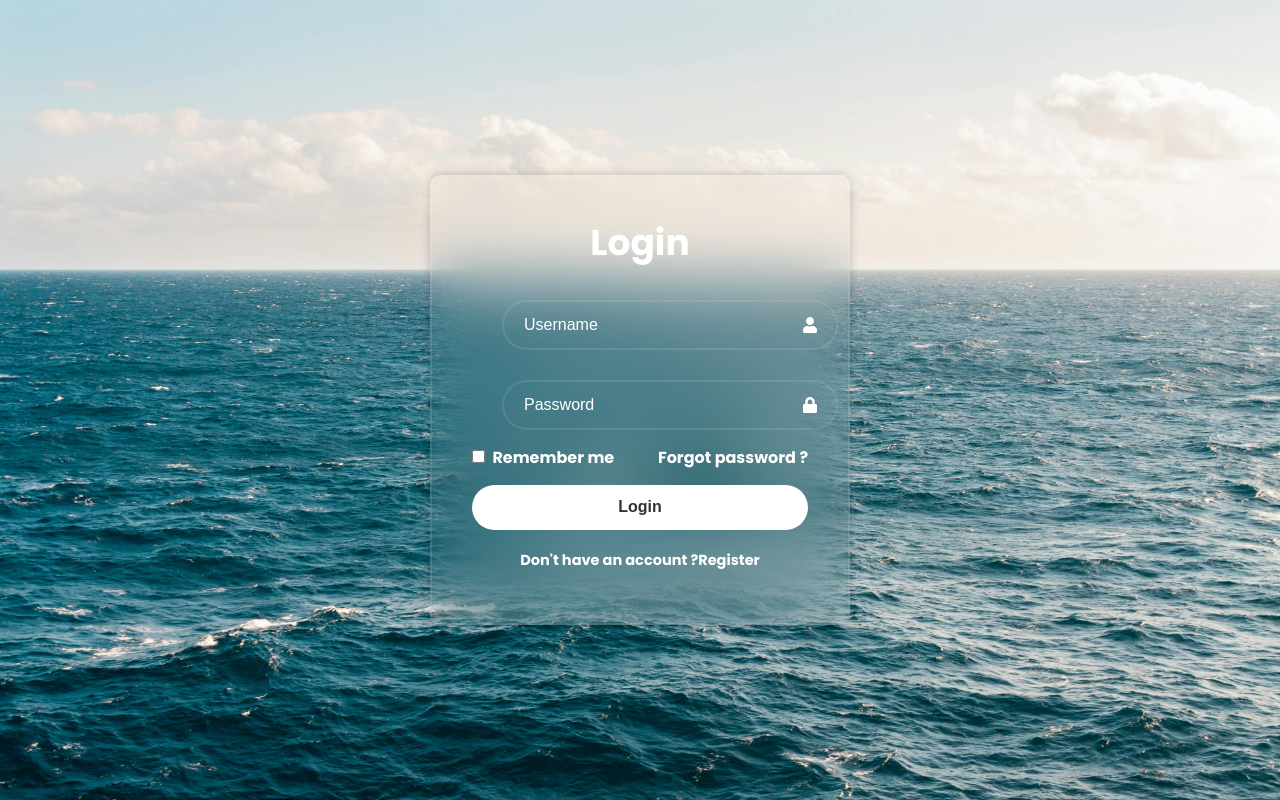
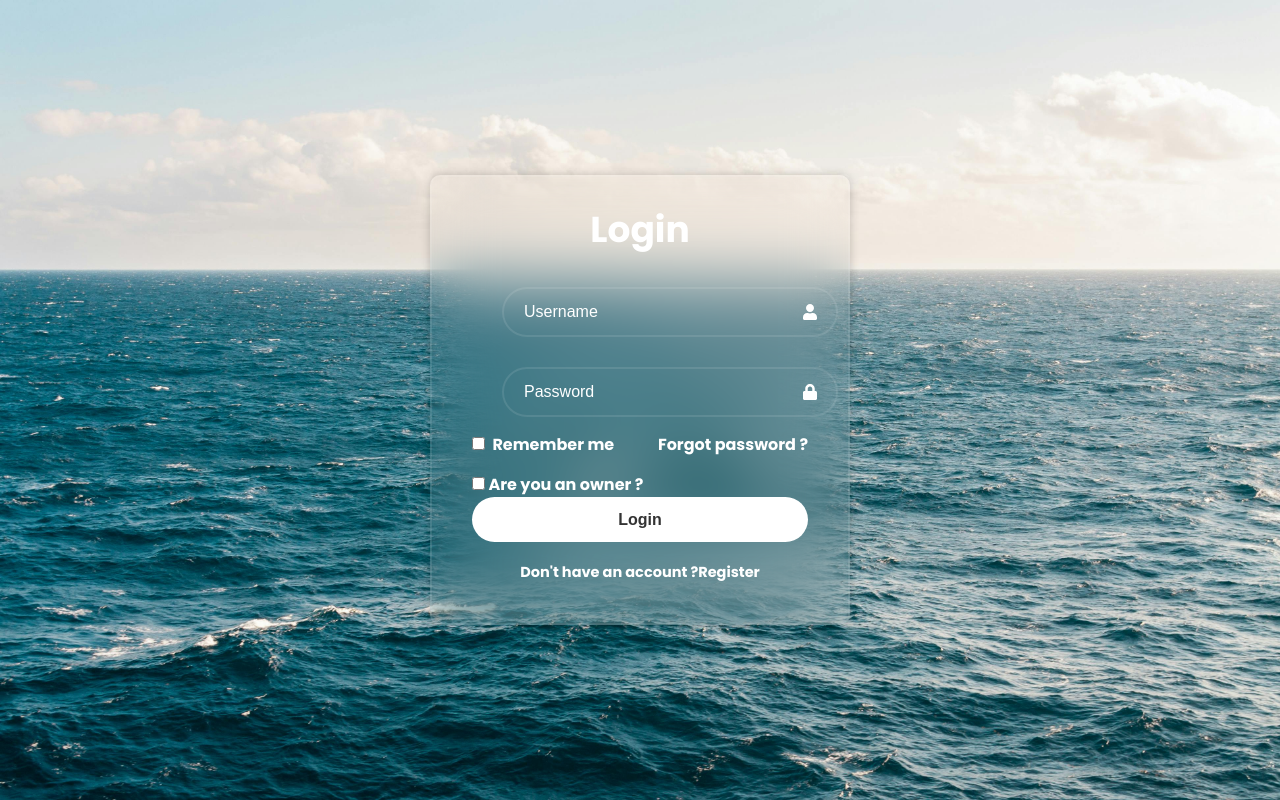
Before and after one commit to sibistean95/ProiectFIS, a React (Create React App) app in the folder travelease/: page / in a window 1280 px wide. Built offline with nearby package versions, Linux system fonts and the light colour scheme.

Commit message:
Frontend : Signup and login : Owner or custommer checkbox added

```diff
--- a/travelease/src/Components/SignupAndLogin/SignupAndLogin.jsx
+++ b/travelease/src/Components/SignupAndLogin/SignupAndLogin.jsx
@@ -38,6 +38,12 @@ const loginLink = () => {
                             <input type="checkbox" /> Remember me
                         </label>
                         <a href="#">Forgot password ?</a>
+                    </div>
+
+                    <div className="owner-customer">
+                        <label>
+                            <input type="checkbox" /> Are you an owner ?
+                        </label>
                     </div>
 
                     <button type="submit">Login</button>
@@ -81,9 +87,9 @@ const loginLink = () => {
                         <FaLock className="icon"/>
                     </div>
 
-                    <div className="remember-forgot">
+                    <div className="owner-forgot">
                         <label>
-                            <input type="checkbox" /> I agree to the terms and conditions
+                            <input type="checkbox" /> Is this a owner account? Otherwise, leave the checkbox unamrked!
                         </label>
                     </div>
 
```
